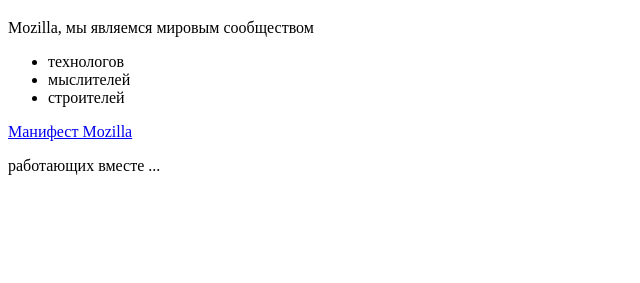
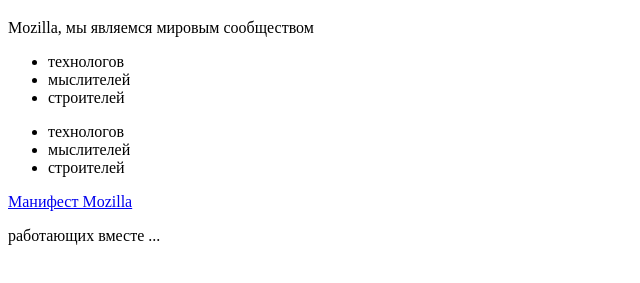
Before and after one commit to Qjsderful/Light, a plain HTML site: page Index.html in a window 1280 px wide. Shown: the part 61-344 px from the top of the page, without its empty margins (0-640 px from the left). Drawn offline with Linux system fonts and the light colour scheme.

Commit message:
add something

```diff
--- a/Index.html
+++ b/Index.html
@@ -13,6 +13,13 @@
   <li>мыслителей</li>
   <li>строителей</li>
 </ul>
+
+<ul>
+  <li>технологов</li>
+  <li>мыслителей</li>
+  <li>строителей</li>
+</ul>
+
 <a href="https://www.mozilla.org/ru/about/manifesto/details/">Манифест Mozilla</a>
 <p>работающих вместе ... </p>
 <script src="scripts/alert.js" >
```
